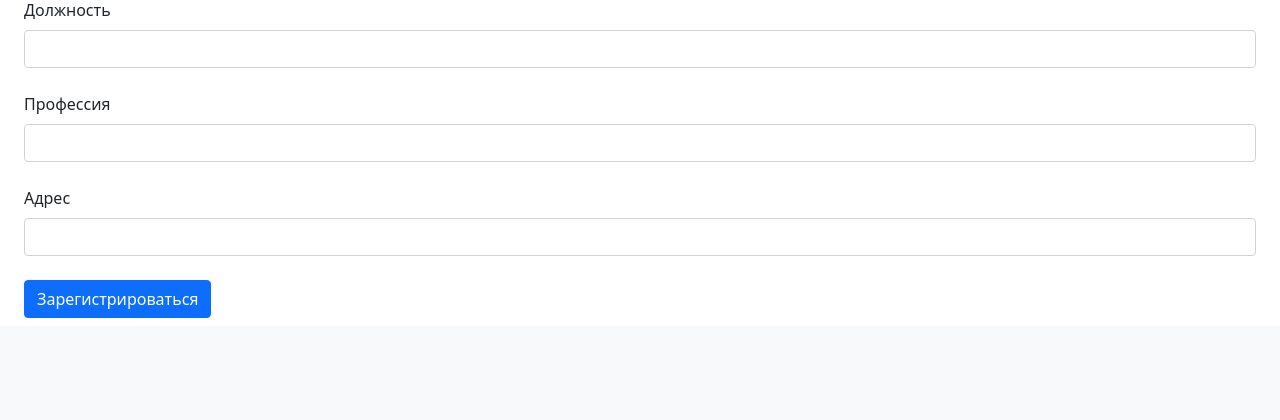
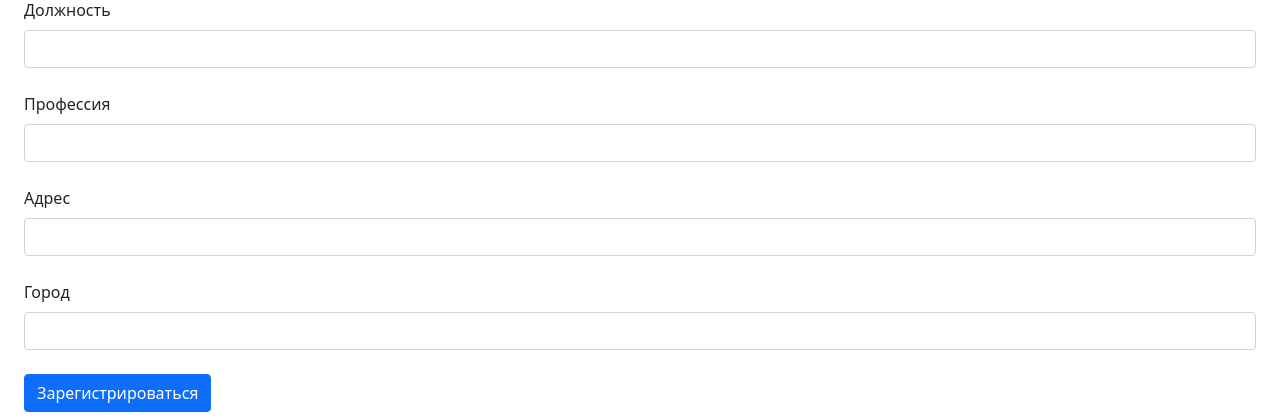
Before and after one commit to EnterKeeper/sqlalchemy-martians, a Flask app: page /register in a window 1280 px wide. Shown: the part 739-1159 px from the top of the page. Before the commit the page ends 1057 px from the top, so only its background shows below. Run offline with Flask 2, Linux system fonts and the light colour scheme.

Commit message:
Database city_from field

```diff
--- a/data/users.py
+++ b/data/users.py
@@ -22,6 +22,7 @@ class User(SqlAlchemyBase, UserMixin, SerializerMixin):
     email = sqlalchemy.Column(sqlalchemy.String, index=True, unique=True, nullable=True)
     hashed_password = sqlalchemy.Column(sqlalchemy.String, nullable=True)
     modified_date = sqlalchemy.Column(sqlalchemy.DateTime, default=datetime.datetime.now)
+    city_from = sqlalchemy.Column(sqlalchemy.String, nullable=True)
 
     jobs = orm.relation("Jobs", back_populates="user_author", foreign_keys="[Jobs.author]")
     departments = orm.relation("Department", back_populates="user_author", foreign_keys="[Department.author]")
--- a/data/users_api.py
+++ b/data/users_api.py
@@ -12,7 +12,7 @@ blueprint = flask.Blueprint(
     template_folder="templates"
 )
 
-FIELDS = ("id", "surname", "name", "age", "position", "speciality", "address", "email")
+FIELDS = ("id", "surname", "name", "age", "position", "speciality", "address", "email", "city_from")
 REQUIRED_FIELDS = ("surname", "name")
 HASHED_PASSWORD_FIELD = "hashed_password"
 
--- a/forms/user.py
+++ b/forms/user.py
@@ -14,6 +14,7 @@ class RegisterForm(FlaskForm):
     position = StringField("Должность")
     speciality = StringField("Профессия")
     address = StringField("Адрес")
+    city_from = StringField("Город")
     submit = SubmitField("Зарегистрироваться")
 
 
--- a/main.py
+++ b/main.py
@@ -56,6 +56,7 @@ def register():
             position=form.position.data,
             speciality=form.speciality.data,
             address=form.address.data,
+            city_from=form.city_from.data
         )
         user.set_password(form.password.data)
         session.add(user)
--- a/templates/register.html
+++ b/templates/register.html
@@ -90,6 +90,15 @@
                 </div>
             {% endfor %}
         </div>
+        <div class="mb-4">
+            {{ form.city_from.label(class="form-label") }}
+            {{ form.city_from(class="form-control") }}
+            {% for error in form.city_from.errors %}
+                <div class="alert alert-danger mt-1" role="alert">
+                    {{ error }}
+                </div>
+            {% endfor %}
+        </div>
         {{ form.submit(class="btn btn-primary mb-2") }}
     </form>
 {% endblock %}
```
